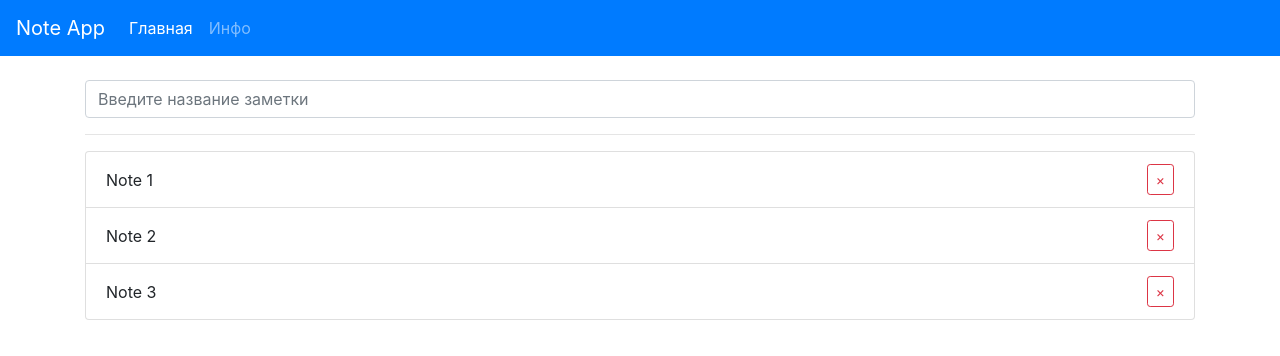
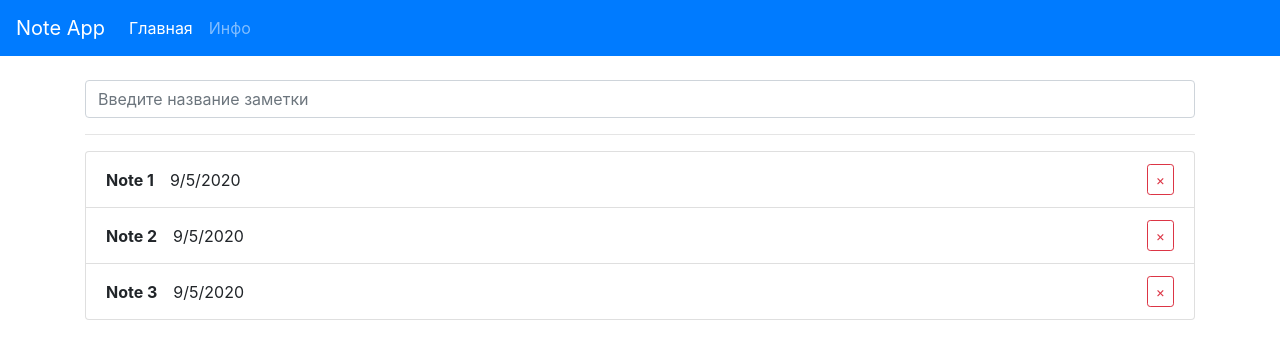
Before and after one commit to SergSmith64/react-firebase-hooks, a React (Create React App) app in the folder todos/: page / in a window 1280 px wide. Shown: the top 356 px of the page. Built offline with nearby package versions, Linux system fonts and the light colour scheme.

Commit message:
8: add current date to item

```diff
--- a/todos/src/components/Notes.js
+++ b/todos/src/components/Notes.js
@@ -5,11 +5,16 @@ export const Notes = ({notes}) => {
         <ul className="list-group">
             {/* __ прохожу по всем элементам с помощью MAP__ */}
             {/* __ добавляю стиль note - чтобы отодвинуть кнопку вправо __ */}
+            {/* __ после title добавляю текущую дату в SPAN-е __ */}
             {notes.map(note => (
                 <li
                     className="list-group-item note"
                     key={note.id}
-                >{note.title}
+                >
+                    <div>
+                        <strong>{note.title}</strong>
+                        <span>{new Date().toLocaleDateString()}</span>
+                    </div>
                 {/* __ вставляю bootstrap-кнопку __ */}
                 <button
                     type="button"
--- a/todos/src/index.scss
+++ b/todos/src/index.scss
@@ -17,4 +17,8 @@ body {
     display: flex;
     justify-content: space-between;
     align-items: center;
+
+    strong {
+      margin-right: 1rem;
+    }
   }
```
Also changed, not shown: 1 other file (tests, documents, lock files or other folders).
